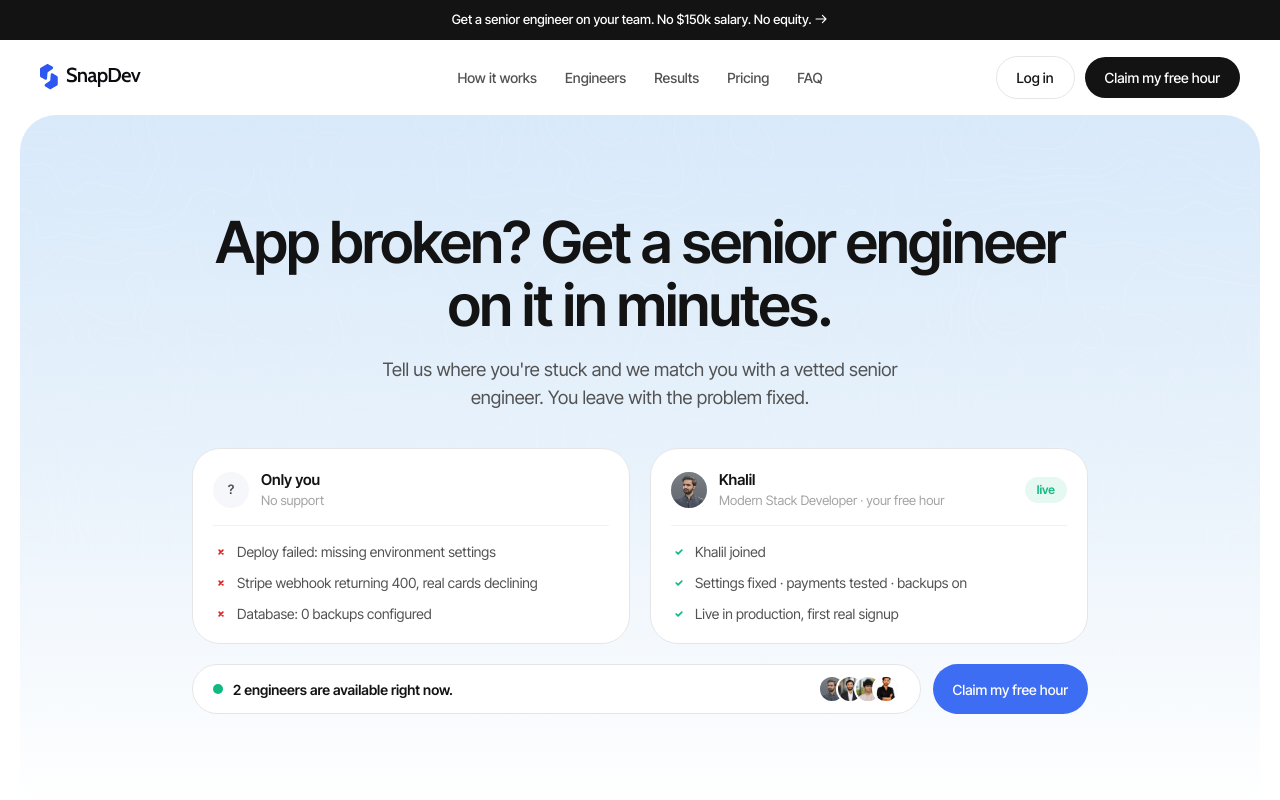
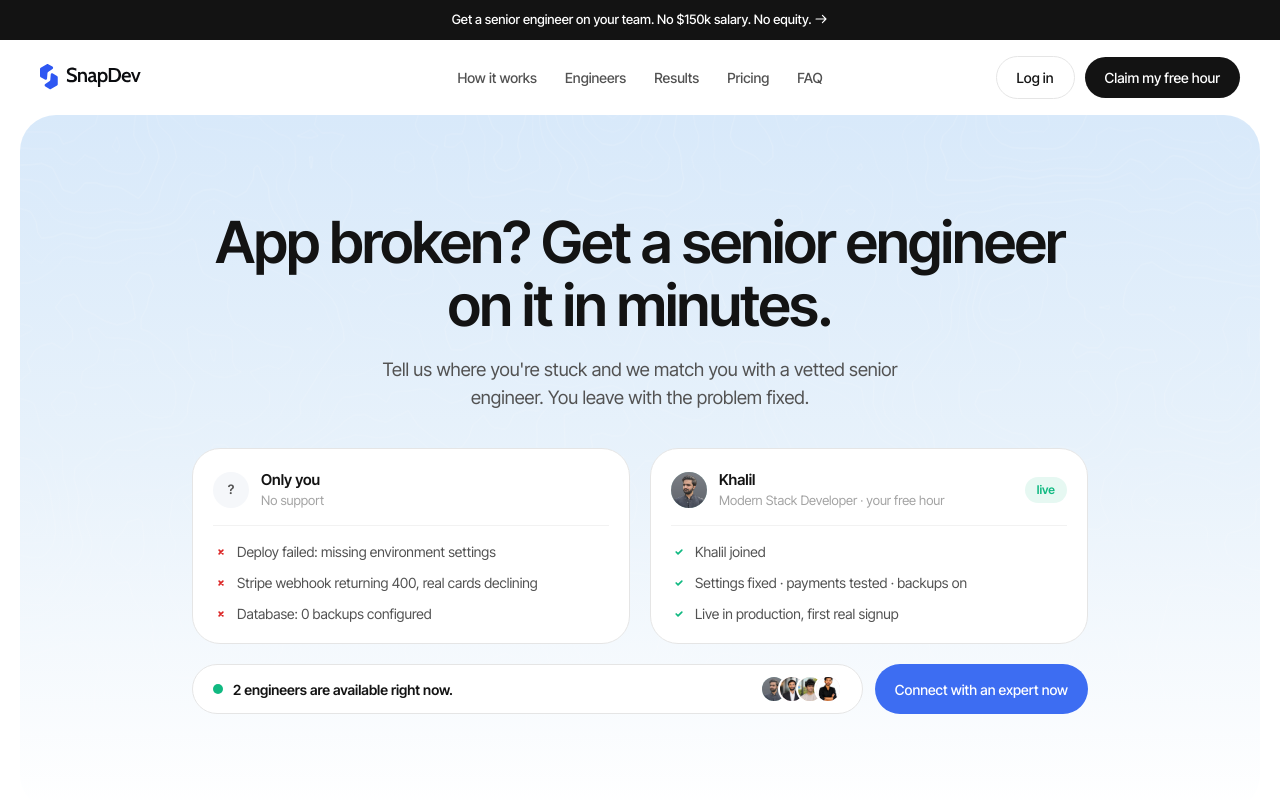
Before and after one commit to arbazghani-emberai/snapdev-site, a Next.js app: page / in a window 1280 px wide. Shown: the top 800 px of the page. Built offline with nearby package versions, Linux system fonts and the light colour scheme.

Commit message:
Update hero CTA button text
"Claim my free hour" to "Connect with an expert now".

```diff
--- a/src/components/SessionPreview.tsx
+++ b/src/components/SessionPreview.tsx
@@ -128,7 +128,7 @@ export default function SessionPreview() {
           onClick={() => setBookOpen(true)}
           className="bg-brand hover:bg-brand-ink flex shrink-0 items-center justify-center rounded-full px-5 text-[14px] font-medium whitespace-nowrap text-white transition"
         >
-          Claim my free hour
+          Connect with an expert now
         </button>
       </div>
 
```
